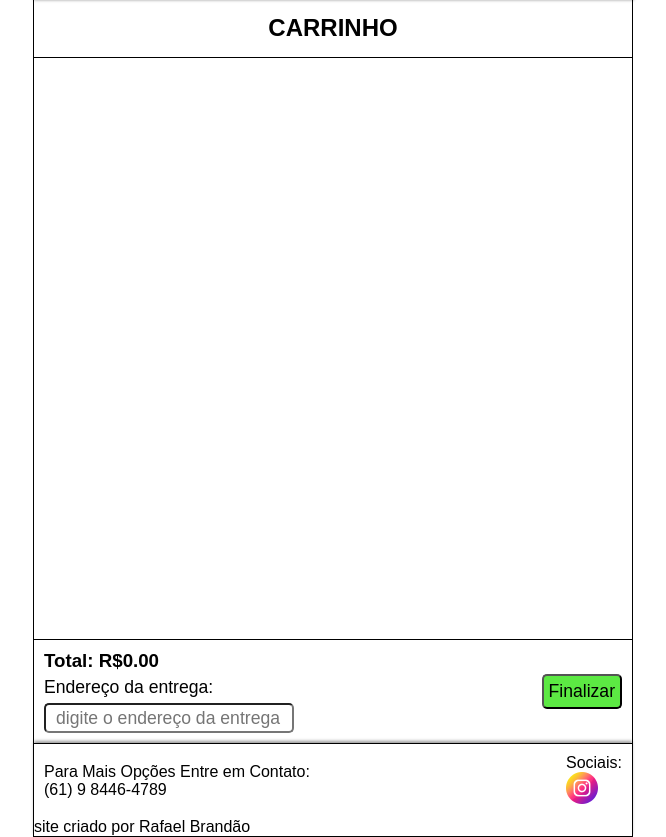
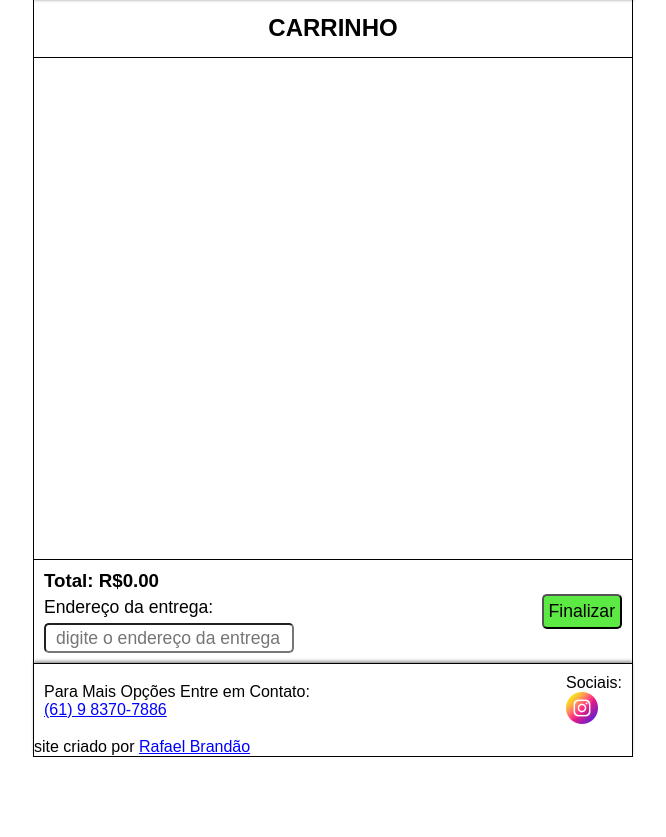
Before and after one commit to Pizzaria-Fatia/fatia-Pizzaria, a Flask app: page /carrinho in a window 1280 px wide. Shown: the part 72-909 px from the top of the page, without its empty margins (307-973 px from the left). After the commit the page ends 829 px from the top, so only its background shows below. Run offline with Flask 3, Linux system fonts and the light colour scheme.

Commit message:
realizei pequenal alterações

```diff
--- a/static/estilos/carrinho.css
+++ b/static/estilos/carrinho.css
@@ -1,5 +1,5 @@
 .produtos-carrinho {
-    min-height: 80vh;
+    min-height: 70vh;
 }
 
 .titulo {
--- a/static/estilos/estilos.css
+++ b/static/estilos/estilos.css
@@ -283,4 +283,9 @@ footer {
     padding: 10px;
 }
 
+footer a {
+    color: blue;
+    text-decoration: underline;
+}
+
 /* footer */
--- a/templates/carrinho.html
+++ b/templates/carrinho.html
@@ -57,14 +57,14 @@
         <div class="contatos">
             <div>
                 <p>Para Mais Opções Entre em Contato:</p>
-                <a href="https://api.whatsapp.com/send/?phone=5561983707886&text=Ola%21+Vim+atraves+do+site%2C+quero+iniciar++um+pedido%21+&type=phone_number&app_absent=0">(61) 9 8446-4789</a>
+                <a href="https://wa.me/5561983707886/?text=Oi%2C%20vim%20pelo%20site%2C%20gostaria%20de%20fazer%20um%20pedido">(61) 9 8370-7886</a>
             </div>
             <div>
                 <p>Sociais:</p>
-                <a href="https://www.instagram.com/pizzafatiaa/" target="_blank"><img src="{{ url_for('static', filename='imagens/instagram.png') }}" alt="instagram"></a>
+                <a href="https://www.instagram.com/pizzafatiaa" target="_blank"><img src="{{ url_for('static', filename='imagens/instagram.png') }}" alt="instagram"></a>
             </div>
         </div>
-        <p>site criado por <a href="https://www.instagram.com/fael.bs7" target="_blank">Rafael Brandão</a></p>
+        <p>site criado por <a href="https://wa.me/5561991551963/?text=Ol%C3%A1%2C%20vi%20um%20site%20que%20voc%C3%AA%20fez%20e%20me%20interessei.." target="_blank">Rafael Brandão</a></p>
     </footer>
     <script src="{{ url_for('static', filename='js/carrinho.js') }}"></script>
 </body>
--- a/templates/index.html
+++ b/templates/index.html
@@ -73,14 +73,14 @@
         <div class="contatos">
             <div>
                 <p>Para Mais Opções Entre em Contato:</p>
-                <a href="https://api.whatsapp.com/send/?phone=5561983707886&text=Ola%21+Vim+atraves+do+site%2C+quero+iniciar++um+pedido%21+&type=phone_number&app_absent=0">(61) 9 8446-4789</a>
+                <a href="https://wa.me/5561983707886/?text=Oi%2C%20vim%20pelo%20site%2C%20gostaria%20de%20fazer%20um%20pedido">(61) 9 8370-7886</a>
             </div>
             <div>
                 <p>Sociais:</p>
                 <a href="https://www.instagram.com/pizzafatiaa" target="_blank"><img src="{{ url_for('static', filename='imagens/instagram.png') }}" alt="instagram"></a>
             </div>
         </div>
-        <p>site criado por <a href="https://www.instagram.com/fael.bs7" target="_blank">Rafael Brandão</a></p>
+        <p>site criado por <a href="https://wa.me/5561991551963/?text=Ol%C3%A1%2C%20vi%20um%20site%20que%20voc%C3%AA%20fez%20e%20me%20interessei.." target="_blank">Rafael Brandão</a></p>
     </footer>
     <script src="{{ url_for('static', filename='js/index.js') }}"></script>
 </body>
```
